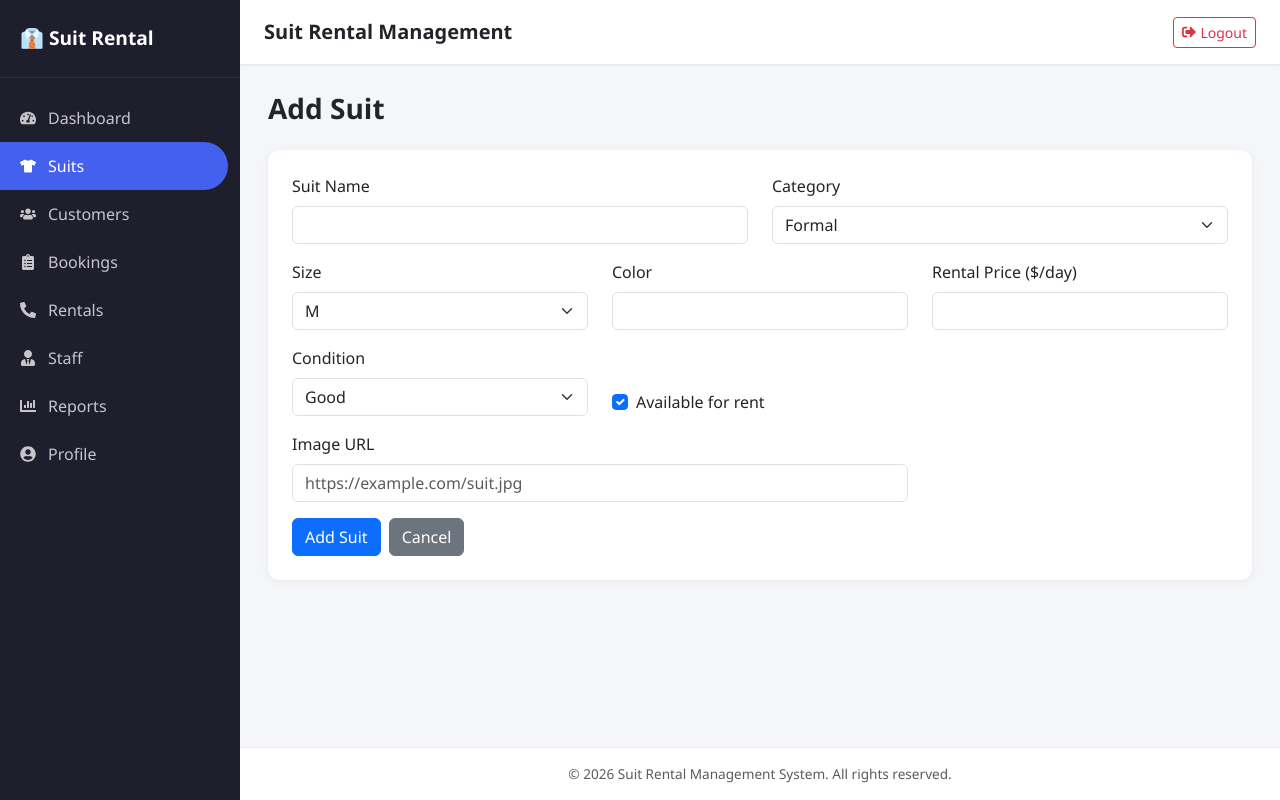
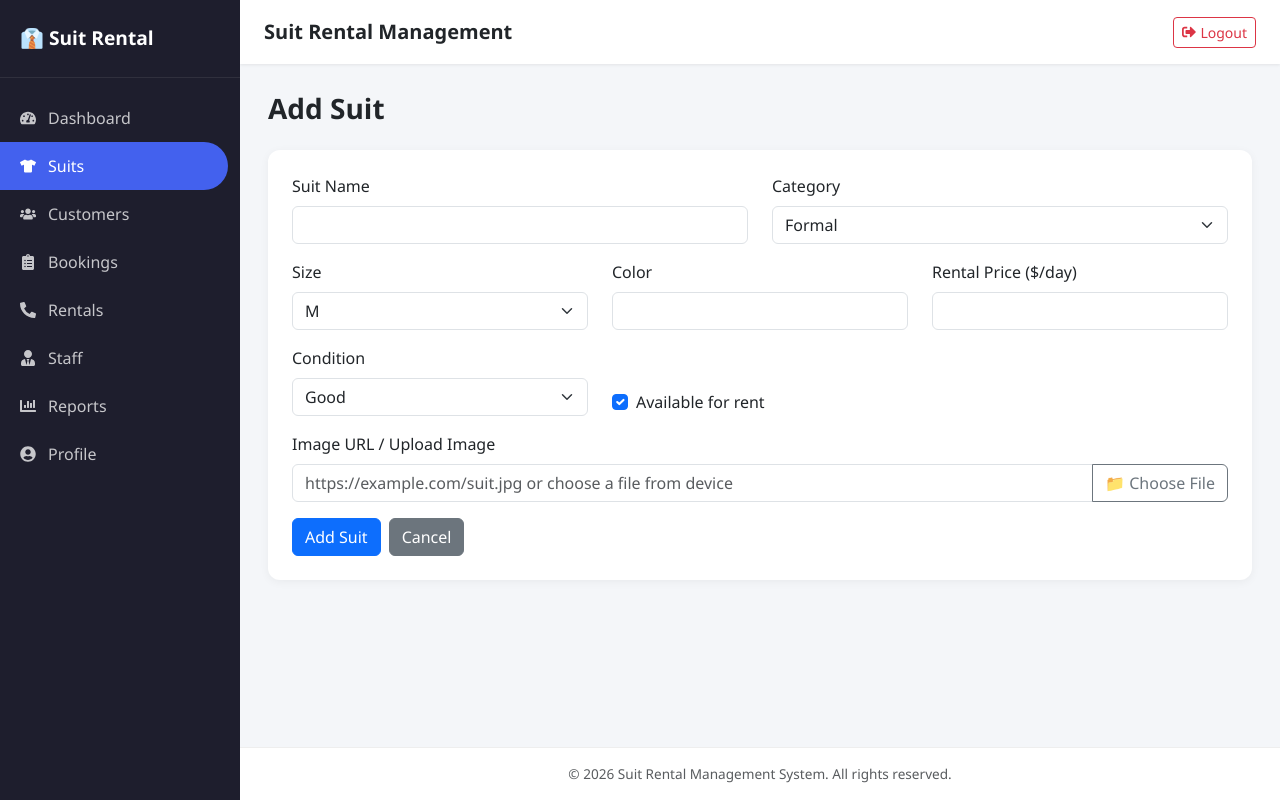
Before and after one commit to moparek/Suit-Rental-Management-, a React (Vite) app in the folder frontend/: page /suits/add in a window 1280 px wide. Built offline with nearby package versions, Linux system fonts and the light colour scheme; no server answers; sample sign-in values are in the browser's storage.

Commit message:
added: added a device file picker button right next to the Image URL

```diff
--- a/frontend/src/pages/SuitForm.jsx
+++ b/frontend/src/pages/SuitForm.jsx
@@ -183,14 +183,45 @@ function SuitForm() {
                 </label>
               </div>
             </div>
-            <div className="col-md-8 mb-3">
-              <label className="form-label">Image URL</label>
-              <input
-                className="form-control"
-                value={form.image}
-                onChange={(e) => setForm({ ...form, image: e.target.value })}
-                placeholder="https://example.com/suit.jpg"
-              />
+            <div className="col-md-12 mb-3">
+              <label className="form-label">Image URL / Upload Image</label>
+              <div className="input-group">
+                <input
+                  className="form-control"
+                  value={form.image}
+                  onChange={(e) => setForm({ ...form, image: e.target.value })}
+                  placeholder="https://example.com/suit.jpg or choose a file from device"
+                />
+                <label className="btn btn-outline-secondary mb-0 d-flex align-items-center gap-1 cursor-pointer">
+                  📁 Choose File
+                  <input
+                    type="file"
+                    accept="image/*"
+                    hidden
+                    onChange={(e) => {
+                      const file = e.target.files?.[0];
+                      if (file) {
+                        const reader = new FileReader();
+                        reader.onloadend = () => {
+                          setForm({ ...form, image: reader.result });
+                        };
+                        reader.readAsDataURL(file);
+                      }
+                    }}
+                  />
+                </label>
+              </div>
+              {form.image && (
+                <div className="mt-2 d-flex align-items-center gap-2">
+                  <img
+                    src={form.image}
+                    alt="Preview"
+                    style={{ width: "60px", height: "60px", objectFit: "cover", borderRadius: "6px" }}
+                    onError={(e) => { e.target.style.display = "none"; }}
+                  />
+                  <small className="text-muted">Image preview</small>
+                </div>
+              )}
             </div>
           </div>
 
```
